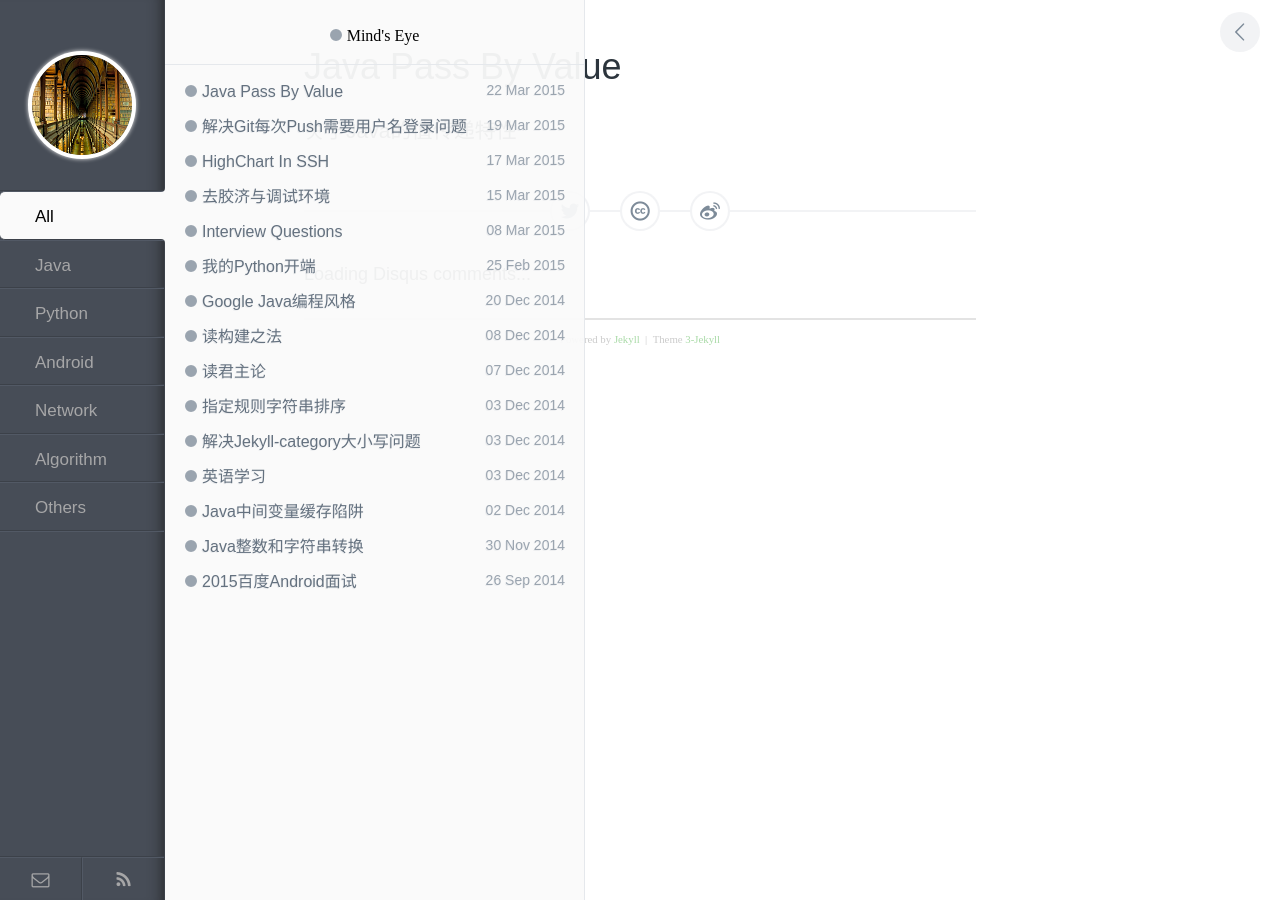
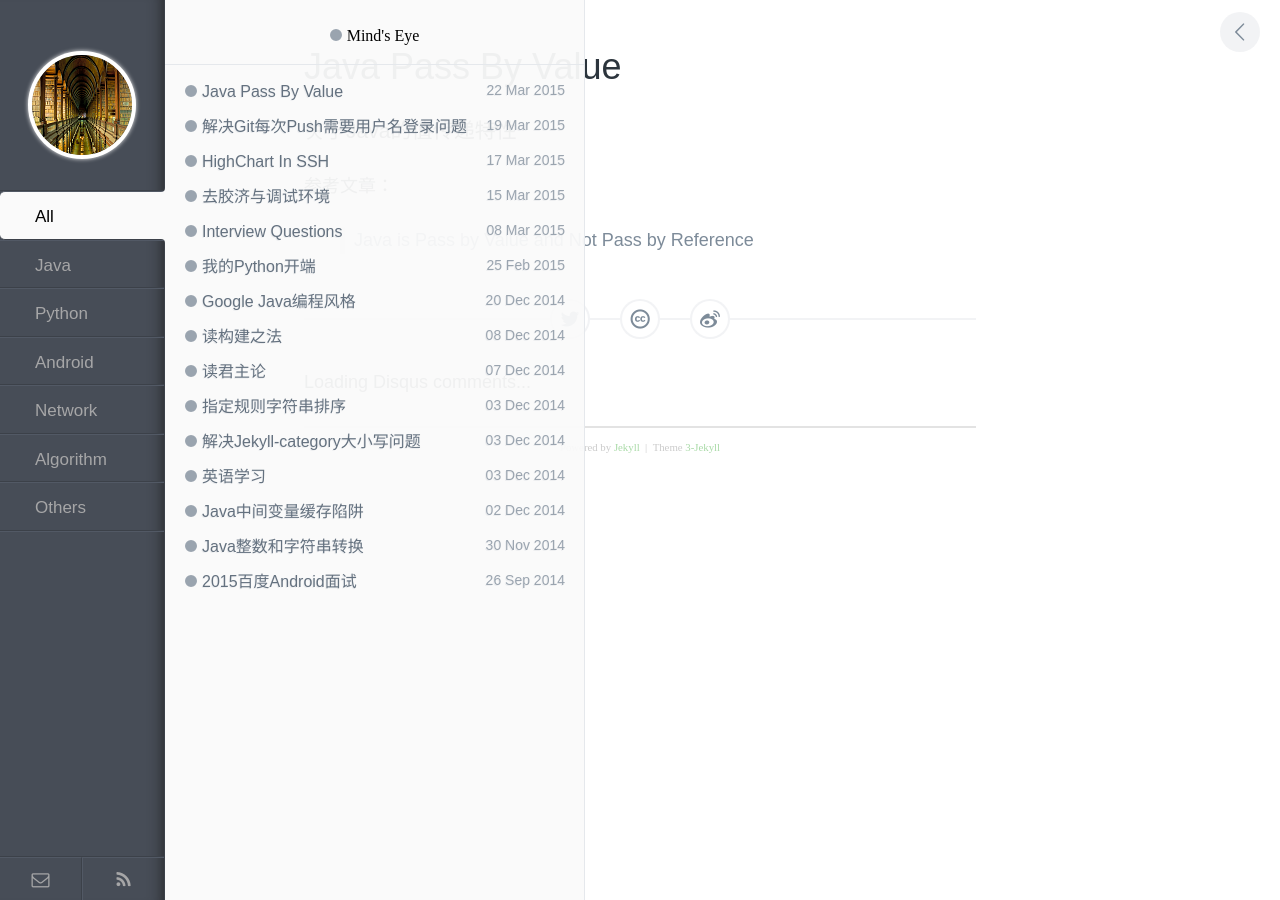
Before and after one commit to enlipan/enlipan.github.io, a Jekyll site: the page built from _posts/2015-3-22-Java-pass-by-value.md, in a window 1280 px wide. Built offline with Jekyll 4.4.1, drawn with Linux system fonts in a browser that asks for light colours; comment, search, counter and statistics services are not loaded.

Commit message:
modify java pass by value

```diff
--- a/_posts/2015-3-22-Java-pass-by-value.md
+++ b/_posts/2015-3-22-Java-pass-by-value.md
@@ -4,3 +4,31 @@ title: Java Pass By Value
 category: java
 ---
 ###关于Java的值传递特性
+
+
+
+
+
+
+
+
+
+
+
+
+
+
+
+
+
+
+
+
+
+
+
+
+
+参考文章：
+
+>[Java is Pass by Value and Not Pass by Reference](http://www.journaldev.com/3884/java-is-pass-by-value-and-not-pass-by-reference )
```
